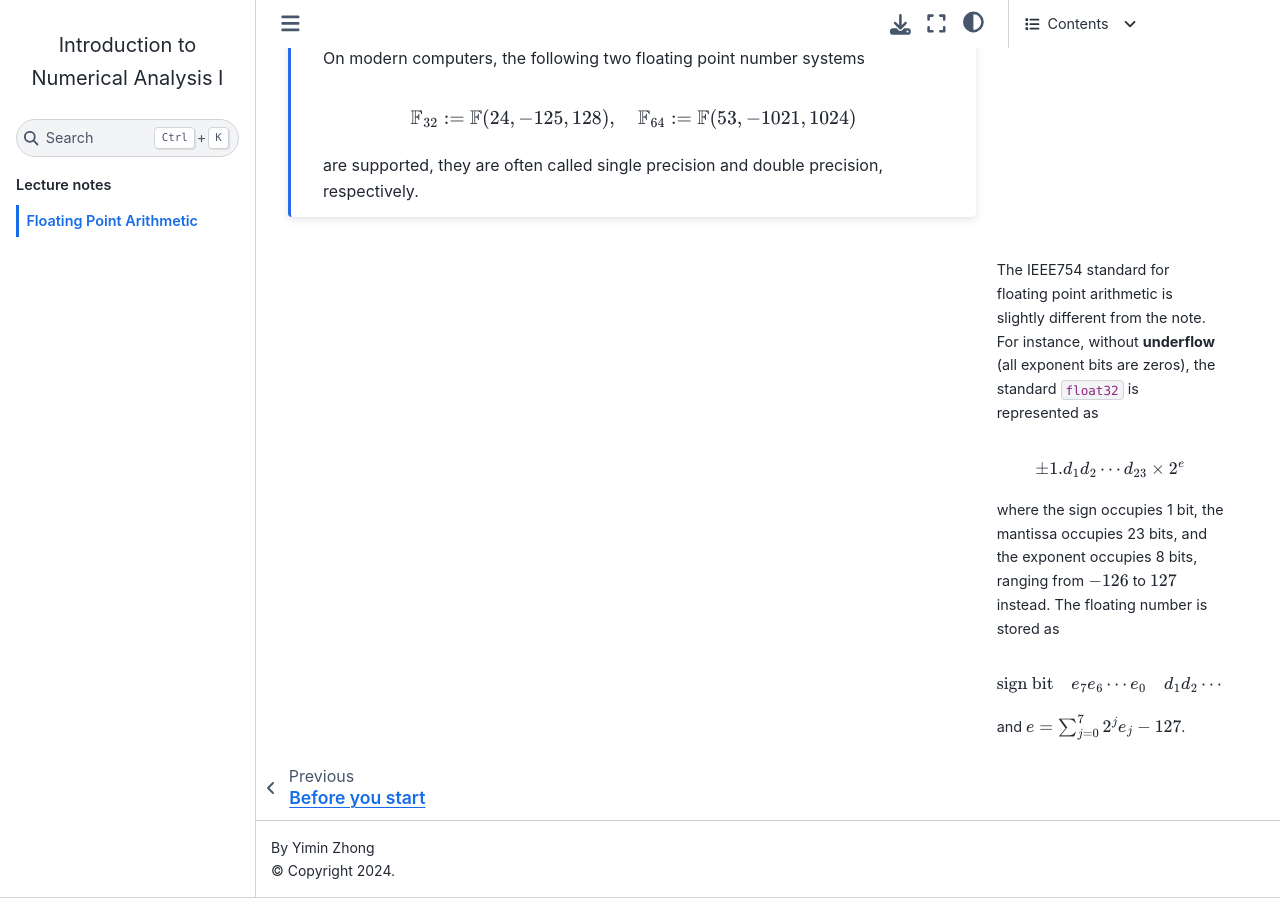
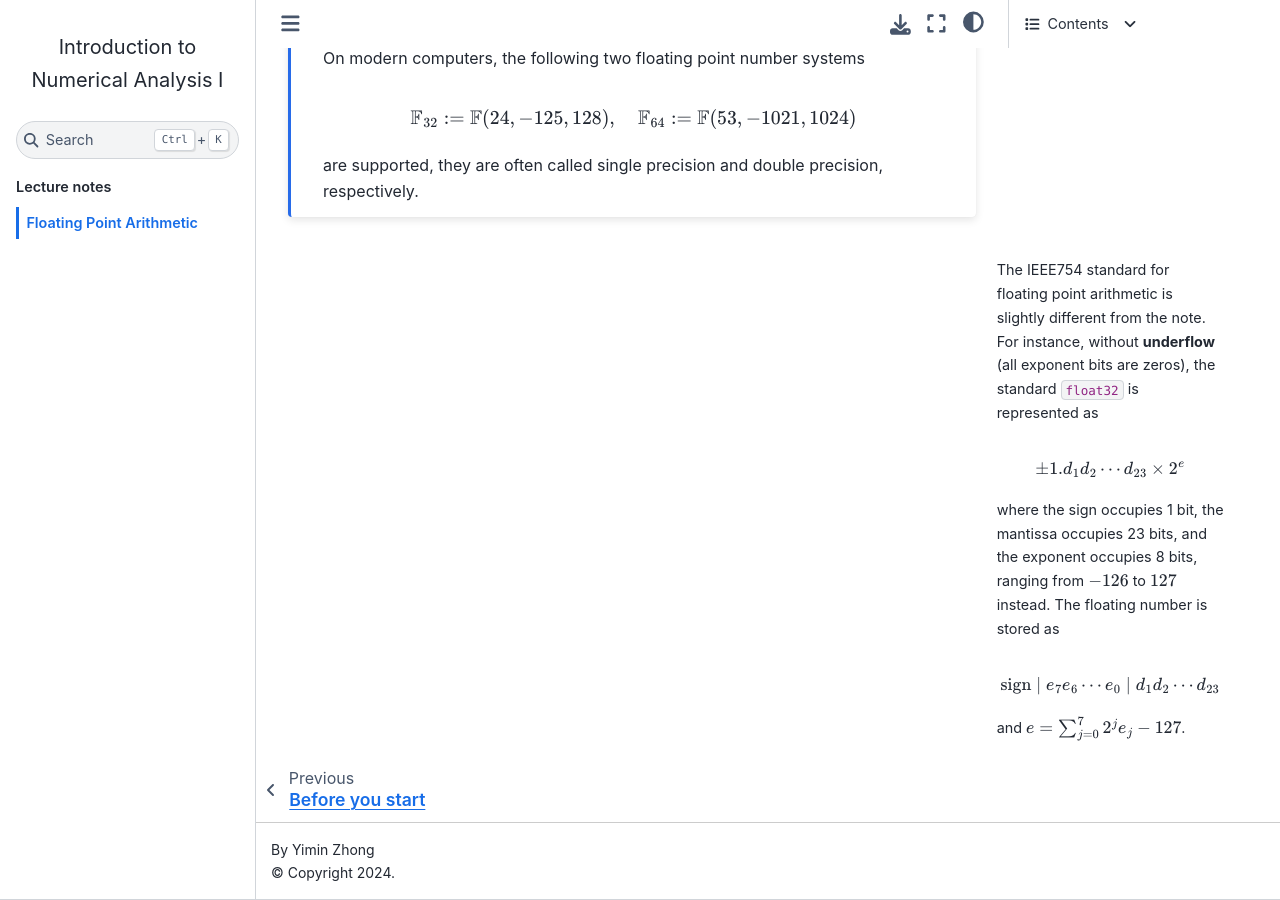
Before and after one commit to auburn-comp-math/math-5630-6630, a Jupyter Book: the page built from floating_point.md, in a window 1280 px wide and 900 px high, scrolled down 2165 px. Built offline with Jupyter Book 1.0.4 settings and Sphinx 7.4.7 and the Sphinx Book theme 1.1.4, drawn with Linux system fonts in a browser that asks for light colours.

Commit message:
update floating

````diff
--- a/floating_point.md
+++ b/floating_point.md
@@ -105,7 +105,7 @@ $$\pm 1.d_1 d_2\cdots d_{23} \times 2^e$$
 
 where the sign occupies 1 bit, the mantissa occupies 23 bits, and the exponent occupies 8 bits, ranging from $-126$ to $127$ instead. The floating number is stored as
 
-$$\text{sign bit} \quad e_7 e_6 \cdots e_0 \quad d_1 d_2\cdots d_{23}$$
+$$\text{sign} \mid e_7 e_6 \cdots e_0 \mid d_1 d_2\cdots d_{23}$$
 
 and $e = \sum_{j=0}^7 2^{j} e_j - 127$.
 ```
````
